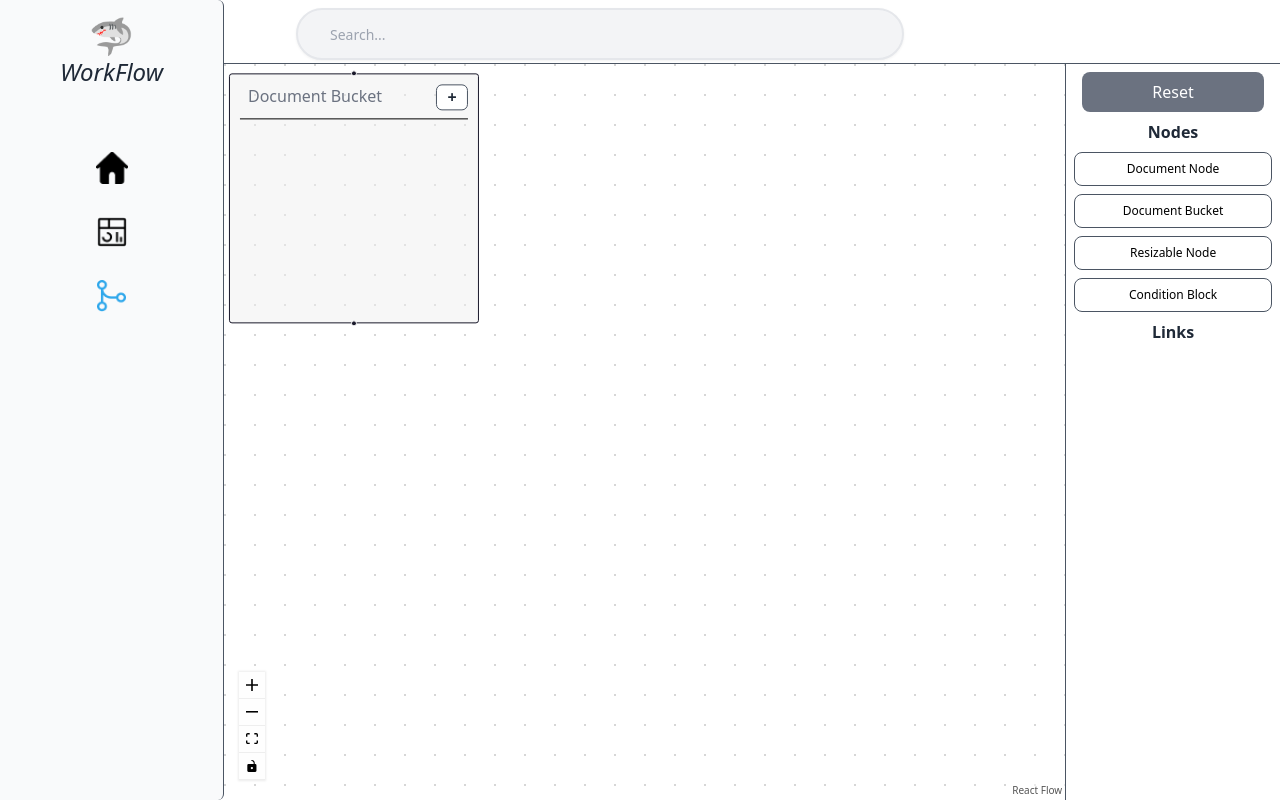
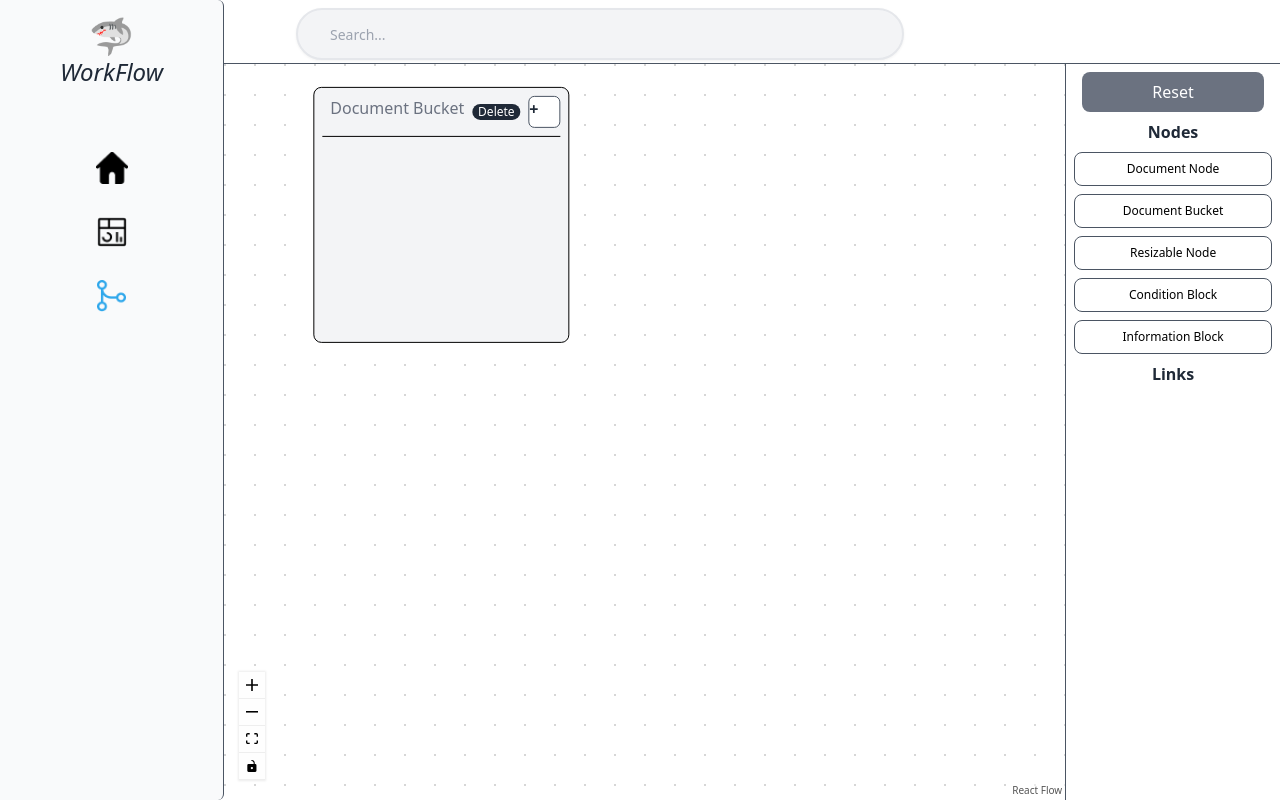
Before and after one commit to neuratwin/ninjafy-front, a React (Create React App) app: page / in a window 1280 px wide. Both pictures are taken after a click on the element "Document Bucket". Built offline with nearby package versions, Linux system fonts and the light colour scheme.

Commit message:
document seperated as different element

```diff
--- a/src/Components/CustomLinks/CustomLinkButton.tsx
+++ b/src/Components/CustomLinks/CustomLinkButton.tsx
@@ -1,7 +1,8 @@
 import useStore from "../../layouts/store";
 import {
   EdgeSmoothStepProps,
-  getBezierPath,
+  // getBezierPath,
+  getSmoothStepPath,
   getEdgeCenter,
   getMarkerEnd,
 } from "react-flow-renderer";
@@ -19,7 +20,7 @@ export function CustomEdgeButton({
   style = {},
   data,
 }: EdgeSmoothStepProps) {
-  const edgePath = getBezierPath({
+  const edgePath = getSmoothStepPath({
     sourceX,
     sourceY,
     sourcePosition,
--- a/src/Components/CustomeNodes/ConditionBlock.tsx
+++ b/src/Components/CustomeNodes/ConditionBlock.tsx
@@ -1,13 +1,25 @@
-import {Handle, Position} from "react-flow-renderer";
-function ConditonNode() {
+import {Handle, Position, NodeProps, Node} from "react-flow-renderer";
+import useStore from "../../layouts/store";
+
+
+function ConditonNode({id, data}:NodeProps<Node> ) {
+  const deleteNode = useStore((state)=>state.deleteNode)
+
   return (
-    <>
+    <div>
     <Handle type="target" position={Position.Top} id="xatop"/>
+
       <div className="border border-black p-2 rounded-lg text-cyan-600">
+      <div
+        onClick={()=>deleteNode(id)}
+        className="bg-gray-800 w-12 text-center rounded-lg text-xs text-white cursor-pointer my-2">
+          Delete
+      </div>
         Condition Approved ?
       </div>
+
       <Handle type="source" position={Position.Bottom} id="xab" />
-      </>
+      </div>
     );
 }
 
--- a/src/Components/CustomeNodes/DocumentBucketNode.tsx
+++ b/src/Components/CustomeNodes/DocumentBucketNode.tsx
@@ -1,11 +1,21 @@
-function DocumentBucketNode() {
+import { NodeProps, Node } from "react-flow-renderer";
+import useStore from "../../layouts/store";
+import { documentSubNodeDetails } from "../../utils/NodeDetails";
+
+function DocumentBucketNode({id, data}:NodeProps<Node>) {
+  const [setNodes, deleteNode] = useStore((state)=>[state.setNodes, state.deleteNode])
+
   return (
-    <div className="border border-black">
+    <div className="border border-black rounded-lg w-64 h-64 bg-gray-100 p-2">
     <div className="flex justify-between border-b border-black pb-2">
-        <div className="text-cyan-500 ml-2 flex  text-base">
+    <div className="text-gray-500 ml-2 flex  text-base">
       Document Bucket
       </div>
       <div
+    onClick={()=>deleteNode(id)}
+    className="bg-gray-800 w-12 text-center rounded-lg text-xs text-white cursor-pointer my-2">Delete</div>
+      <div
+        onClick={() => setNodes(documentSubNodeDetails(id))}
         className="text-gray-800 text-base font-bold  bg-white rounded-md w-8 border border-gray-600 cursor-pointer hover:bg-gray-300"
       >
         +
--- /dev/null
+++ b/src/Components/CustomeNodes/InformationNode.tsx
@@ -0,0 +1,30 @@
+import { Handle, Position, NodeProps, Node } from "react-flow-renderer"
+import useStore from "../../layouts/store";
+
+const InformationNode = ({id, data}:NodeProps<Node> ) => {
+
+const deleteNode = useStore((state)=>state.deleteNode)
+
+  return (
+    <div className="border-black border p-4 rounded-lg bg-red-500 text-white">
+      <div
+        onClick={()=>deleteNode(id)}
+        className="bg-gray-800 w-12 text-center rounded-lg text-xs text-white cursor-pointer my-2">Delete</div>
+     <Handle type="target" position={Position.Top} id="nodextop1"></Handle>
+     <div className="flex-row space-y-2">
+     <div>
+      <input type="text" placeholder="Node Name" className="bg-red-500 placeholder:text-gray-300 placeholder:italic  border-red-500 border focus:outline-none"></input>
+      </div>
+      <div>
+      <textarea
+      style={{backgroundColor: "rgba(0,0,0,0)"}}
+      className="outline-none border-0 box-border w-full h-full  text-white focus:outline-none placeholder:text-gray-300 placeholder:italic" placeholder="Add node description"></textarea>
+      </div>
+      </div>
+      <Handle type="source" position={Position.Bottom} id="nodex1"></Handle>
+    </div>
+  )
+
+}
+
+export default InformationNode;
--- a/src/Components/CustomeNodes/Resizable.tsx
+++ b/src/Components/CustomeNodes/Resizable.tsx
@@ -6,6 +6,7 @@ import {
   Node,
   Position,
 } from "react-flow-renderer";
+import useStore from "../../layouts/store";
 
 export default function Resizable({
   id,
@@ -20,19 +21,20 @@ export default function Resizable({
   const [transform, setTransform] = useState("none");
   const updateNodeInternals = useUpdateNodeInternals();
 
+  const deleteNode = useStore((state)=>state.deleteNode)
+
 
   const style = useMemo(
     () => ({
       transform,
       width: size.width,
       height: size.height,
-      background: data?.color,
+      background: "rgba(240,240,240,0.7)",
       padding: 20,
-      borderRadius: 2,
-      border: "1px solid black"
+      borderRadius: 20,
     }),
 
-    [transform, size.width, size.height, data?.color]
+    [transform, size.width, size.height]
   );
 
   useEffect(() => {
@@ -42,7 +44,7 @@ export default function Resizable({
 
     const moveable = new Moveable(document.body, {
       target: nodeRef.current,
-      className: 'nodrag',
+      className: 'bg-red-300',
       draggable: false,
       resizable: true,
       scalable: false,
@@ -78,8 +80,26 @@ export default function Resizable({
   return (
     <div ref={nodeRef} style={style}>
       <div>
-        {data?.text}
-        </div>
+        <div
+        onClick={()=>deleteNode(id)}
+        className="bg-gray-800 w-12 text-center rounded-lg text-xs text-white cursor-pointer my-2">Delete</div>
+      </div>
+      <input type="text" placeholder="Node Name" className=" text-black p-2 flex w-full rounded-lg placeholder:text-gray-300 placeholder:italic  border focus:outline-none"></input>
+      <textarea
+        style={{
+          width: '100%',
+          height: '100%',
+          resize: 'none',
+          backgroundColor: 'rgba(255, 255, 255, 0)',
+          color: 'black',
+          padding: 5,
+          fontSize: 18,
+          boxSizing: 'border-box',
+          outline: 'none',
+          border: 'none',
+        }}
+        defaultValue={data?.text}
+      />
       <Handle position={sourcePosition ?? Position.Top} type="target" />
       <Handle position={targetPosition ?? Position.Bottom} type="source" />
     </div>
--- a/src/Components/NodeAddButton.tsx
+++ b/src/Components/NodeAddButton.tsx
@@ -1,4 +1,4 @@
-import {MouseEventHandler} from 'react';
+import {DragEvent, MouseEventHandler} from 'react';
 
 type NodeButton = {
   clickFnc: MouseEventHandler<HTMLElement>;
@@ -7,10 +7,17 @@ type NodeButton = {
 
 const NodeAddButton = ({clickFnc, label}: NodeButton)=> {
 
+  const onDragStart = (event:DragEvent<HTMLDivElement>, nodeType:string) => {
+    event.dataTransfer.setData('application/reactflow', nodeType);
+    event.dataTransfer.effectAllowed = 'move';
+  };
+
   return (
     <div
     onClick={clickFnc}
     className="text-xs hover:bg-gray-200 border border-gray-600 text-center p-2 m-2  cursor-pointer rounded-lg"
+    onDragStart={(event) => onDragStart(event, 'default')}
+    draggable
   >
     {label}
   </div>
--- a/src/layouts/Main.tsx
+++ b/src/layouts/Main.tsx
@@ -1,4 +1,4 @@
-import { FunctionComponent } from "react";
+import { FunctionComponent, useCallback, DragEvent  } from "react";
 import SearchBar from "../Components/SearchBar";
 import DocumentNode from "../Components/CustomeNodes/DocumentNode";
 import DocumentBucketNode from "../Components/CustomeNodes/DocumentBucketNode";
@@ -6,6 +6,7 @@ import Resizable from "../Components/CustomeNodes/Resizable";
 import ConditonNode from "../Components/CustomeNodes/ConditionBlock";
 import useStore from "./store";
 import { CustomEdgeButton } from "../Components/CustomLinks/CustomLinkButton";
+import InformationNode from "../Components/CustomeNodes/InformationNode";
 
 import ReactFlow, {
   FitViewOptions,
@@ -19,6 +20,7 @@ const nodeTypes = {
   documentBucketNode: DocumentBucketNode,
   resizable: Resizable as FunctionComponent,
   conditionNode: ConditonNode,
+  informationNode: InformationNode,
 };
 
 const edgeTypes = {
@@ -31,6 +33,12 @@ const fitViewOptions: FitViewOptions = {
 
 function Main() {
   const { nodes, edges, onNodesChange, onEdgesChange, onConnect } = useStore();
+
+  const onDragOver = useCallback((event: DragEvent<HTMLDivElement>) => {
+    event.preventDefault();
+    event.dataTransfer.dropEffect = 'move';
+  }, []);
+
 
   return (
     <>
@@ -49,6 +57,7 @@ function Main() {
               nodeTypes={nodeTypes}
               edgeTypes={edgeTypes}
               fitViewOptions={fitViewOptions}
+              onDragOver={onDragOver}
             >
               <Background gap={30} size={1} color="#c8c8c8" />
               <Controls />
--- a/src/layouts/NodePanel.tsx
+++ b/src/layouts/NodePanel.tsx
@@ -1,11 +1,13 @@
-import { useState, MouseEventHandler } from "react";
+import { MouseEventHandler } from "react";
 import useStore from "./store";
 import NodeAddButton from "../Components/NodeAddButton";
 import { resizeDetails,
   documentDetails,
-  documentSubNodeDetails,
-  bucketCreatorDetails,
-  conditionNodeDetails } from "../utils/NodeDetails";
+  // documentSubNodeDetails,
+  // bucketCreatorDetails,
+  conditionNodeDetails,
+  informationNodeDetails,
+documentBucketNode } from "../utils/NodeDetails";
  import {Node} from "react-flow-renderer";
 
 
@@ -15,8 +17,8 @@ const NodePanel = () => {
     label: string
   }
 
-  const [bucketId, setBucketId] = useState<string>(`${Math.random()}`);
-  const setNodes = useStore((state) =>state.setNodes);
+  // const [bucketId, setBucketId] = useState<string>(`${Math.random()}`);
+  const [setNodes] = useStore((state) =>[state.setNodes]);
 
   const addResizableBlock = () => {
   setNodes(resizeDetails())
@@ -26,13 +28,16 @@ const NodePanel = () => {
     setNodes(documentDetails());
   };
 
-  const addSubNode = (documentBucketId: string) => {
-    setNodes(documentSubNodeDetails(documentBucketId));
-  };
+  // const addSubNode = (documentBucketId: string) => {
+  //   setNodes(documentSubNodeDetails(documentBucketId));
+  // };
 
+  // const bucketCreator = () => {
+  //   setBucketId(`${Math.random()}`);
+  //   setNodes(bucketCreatorDetails(bucketId, addSubNode, deleteNode ));
+  // };
   const bucketCreator = () => {
-    setBucketId(`${Math.random()}`);
-    setNodes(bucketCreatorDetails(bucketId,addSubNode ));
+    setNodes(documentBucketNode());
   };
 
   const conditionCreator = () => {
@@ -42,10 +47,16 @@ const NodePanel = () => {
     })
   };
 
+  const informationNodeCreator = () => {
+    setNodes(informationNodeDetails());
+  }
+
 const typesOfNodes:TypeOfNode[] = [{clickFnc:addDocumentNode, label: "Document Node"},
                       {clickFnc:bucketCreator, label: "Document Bucket"},
                       {clickFnc: addResizableBlock, label:"Resizable Node"},
-                      {clickFnc: conditionCreator, label:"Condition Block"}]
+                      {clickFnc: conditionCreator, label:"Condition Block"},
+                      {clickFnc: informationNodeCreator, label:"Information Block"}
+                    ]
 
   return (
     <div className="flex-row">
--- a/src/layouts/store.ts
+++ b/src/layouts/store.ts
@@ -1,5 +1,7 @@
 // import { useCallback } from "react";
-import create from "zustand";
+import create  from "zustand";
+import {persist } from "zustand/middleware"
+
 import {
   Connection,
   Edge,
@@ -12,7 +14,7 @@ import {
   OnConnect,
   applyNodeChanges,
   applyEdgeChanges,
-  // MarkerType,
+  MarkerType,
 } from "react-flow-renderer";
 
 // interface NodeParent extends Node {
@@ -36,13 +38,20 @@ type RFState = {
   deleteEdge: (id: string) => void;
 };
 
+
+
 // this is our useStore hook that we can use in our components to get parts of the store and call actions
-const useStore = create<RFState>((set, get) => ({
+const useStore =  create<RFState>()(
+  persist (
+  (set, get) => ({
   nodes: initialNodes,
   edges: initialEdges,
   reset: () => {
     set(() => ({
       nodes: [],
+    }));
+    set(() => ({
+      edges: [],
     }));
   },
   setNodes: (node: Node) => {
@@ -59,6 +68,9 @@ const useStore = create<RFState>((set, get) => ({
     set((state) => ({
       nodes: state.nodes.filter((item) => item.id !== id),
     }));
+    set((state) => ({
+      nodes: state.nodes.filter((item) => item.parentNode !== id),
+    }));
   },
   deleteEdge: (id: string) => {
     set((state) => ({
@@ -69,18 +81,38 @@ const useStore = create<RFState>((set, get) => ({
     set({
       nodes: applyNodeChanges(changes, get().nodes),
     });
+
+
+
   },
 
   onEdgesChange: (changes: EdgeChange[]) => {
     set({
       edges: applyEdgeChanges(changes, get().edges),
     });
+        if (changes[0].type ) {
+      if (changes[0].type=== 'select') {
+        if (changes[0].selected===false)
+       { const EdgeId=changes[0].id
+        get().edges[get().edges.findIndex(edge=>edge.id === EdgeId)]["type"] = "smoothstep";
+        get().edges[get().edges.findIndex(edge=>edge.id === EdgeId)]["animated"] = false;}
+        if (changes[0].selected===true)
+        { const EdgeId=changes[0].id
+         get().edges[get().edges.findIndex(edge=>edge.id === EdgeId)]["type"] = "deletableEdge";
+         get().edges[get().edges.findIndex(edge=>edge.id === EdgeId)]["animated"] = true;
+        }
+      }
+    }
   },
   onConnect: (connection: Connection) => {
     set(() => ({
-      edges: addEdge({ ...connection, type: "deletableEdge" }, get().edges),
+      edges: addEdge({ ...connection, type: "smoothstep",  markerEnd: {
+        type: MarkerType.Arrow,
+      }, }, get().edges),
     }));
   },
-}));
+}),
+{name: "suth-store"})
+);
 
 export default useStore;
--- a/src/utils/NodeDetails.tsx
+++ b/src/utils/NodeDetails.tsx
@@ -38,9 +38,11 @@ export function documentSubNodeDetails (documentBucketId:string):Node {
 export function conditionNodeDetails ():Node[]{
   return ([{
     id: `${Math.random()}`,
-  data: { label: <div className="text-lg text-cyan-600"> Approved? </div> },
-  position: { x: Math.random() * 100, y: Math.random() * 100 }
-  },
+    type: "conditionNode",
+    data: { value: 123 },
+    position: { x: Math.random() * 100, y: Math.random() * 100 },
+
+   },
   // { id: `${Math.random()}`,
   // data: { label: <div className="text-lg text-cyan-600"> Upload to Doc Control </div> },
   // position: { x: Math.random() * 200, y: Math.random() * 200 }
@@ -48,17 +50,26 @@ export function conditionNodeDetails ():Node[]{
 ])
 }
 
-// export function bucketCreatorDetails1 ():Node {
-//   return ({
-//    id: `${Math.random()}`,
-//    type: "documentBucketNode",
-//    data: { value: 123 },
-//    position: { x: Math.random() * 100, y: Math.random() * 100 },
+export function informationNodeDetails ():Node {
+  return ({
+   id: `${Math.random()}`,
+   type: "informationNode",
+   data: { value: 123 },
+   position: { x: Math.random() * 100, y: Math.random() * 100 },
 
-//   })
-//  };
+  })
+ };
 
-export function bucketCreatorDetails(bucketId:string, addSubNode:any): Node {
+ export function documentBucketNode ():Node {
+  return ({
+   id: `${Math.random()}`,
+   type: "documentBucketNode",
+   data: { value: 123   },
+   position: { x: Math.random() * 100, y: Math.random() * 100 },
+  })
+ };
+
+export function bucketCreatorDetails(bucketId:string, addSubNode:any, deleteNode: any): Node {
   return({
     id: bucketId,
     data: {
@@ -67,6 +78,11 @@ export function bucketCreatorDetails(bucketId:string, addSubNode:any): Node {
         <div className="text-gray-500 ml-2 flex  text-base">
           Document Bucket
           </div>
+          <div
+        onClick={()=>deleteNode(bucketId)}
+        className="bg-gray-800 w-12 text-center rounded-lg text-xs text-white cursor-pointer my-2">Delete</div>
+
+
           <div
             onClick={() => addSubNode(bucketId)}
             className="text-gray-800 text-base font-bold  bg-white rounded-md w-8 border border-gray-600 cursor-pointer hover:bg-gray-300"
```
Lines whose indentation alone changed are shown as unchanged.
